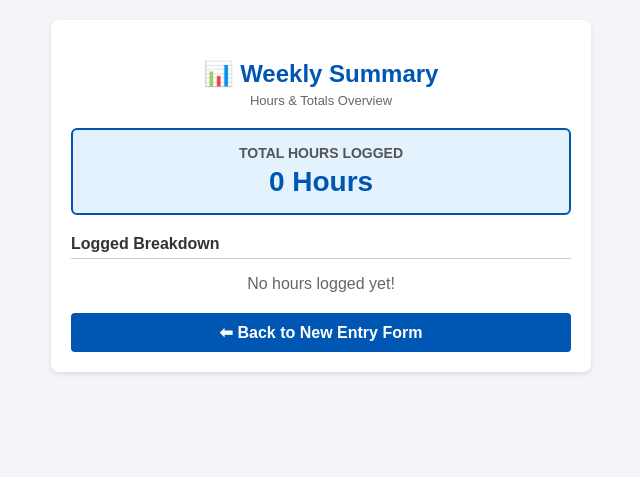
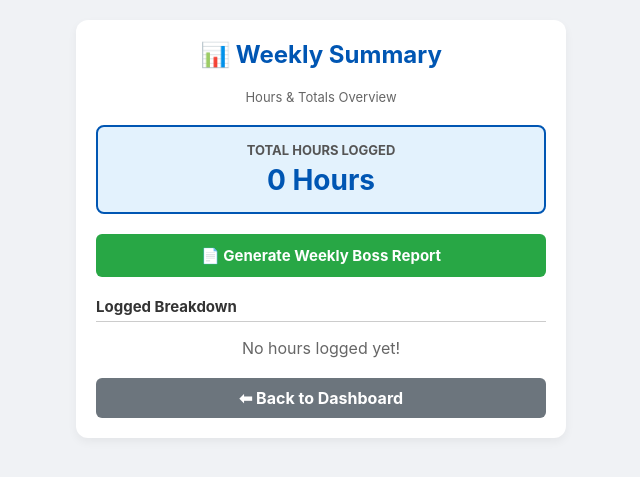
Before and after one commit to jennbonnetta-byte/Pipeline, a Flask app: page /weekly in a window 1280 px wide. Shown: the top 477 px of the page, without its empty margins (319-959 px from the left). Run offline with Flask 3, Linux system fonts and the light colour scheme.

Commit message:
Add Weekly Boss Report page with print and save features

```diff
--- a/app.py
+++ b/app.py
@@ -47,7 +47,6 @@ def home():
 @app.route('/entry', methods=['GET', 'POST'])
 def index():
     if request.method == 'POST':
-        # Single photo input field
         photo_urls = upload_to_cloudinary(request.files.getlist('photos'))
         job = {
             'date': request.form.get('date'),
@@ -76,6 +75,12 @@ def weekly():
     history_data = load_history()
     total_hours = sum(float(re.findall(r"[-+]?\d*\.\d+|\d+", str(j.get('hours', 0)))[0]) if re.findall(r"[-+]?\d*\.\d+|\d+", str(j.get('hours', 0))) else 0 for j in history_data)
     return render_template('weekly.html', history=history_data, total_hours=total_hours)
+
+@app.route('/weekly-report')
+def weekly_report():
+    history_data = load_history()
+    total_hours = sum(float(re.findall(r"[-+]?\d*\.\d+|\d+", str(j.get('hours', 0)))[0]) if re.findall(r"[-+]?\d*\.\d+|\d+", str(j.get('hours', 0))) else 0 for j in history_data)
+    return render_template('weekly_report.html', history=history_data, total_hours=total_hours)
 
 @app.route('/gallery')
 def gallery():
--- a/templates/weekly.html
+++ b/templates/weekly.html
@@ -5,14 +5,15 @@
     <meta name="viewport" content="width=device-width, initial-scale=1.0">
     <title>PipeLine - Weekly Summary</title>
     <style>
-        body { font-family: sans-serif; background: #f4f4f9; margin: 0; padding: 20px; color: #333; }
-        .container { max-width: 500px; margin: auto; background: white; padding: 20px; border-radius: 8px; box-shadow: 0 2px 5px rgba(0,0,0,0.1); }
-        h2 { text-align: center; color: #0056b3; margin-bottom: 5px; }
+        body { font-family: -apple-system, BlinkMacSystemFont, "Segoe UI", Roboto, sans-serif; background: #f0f2f5; margin: 0; padding: 20px; color: #333; }
+        .container { max-width: 450px; margin: auto; background: white; padding: 20px; border-radius: 12px; box-shadow: 0 4px 10px rgba(0,0,0,0.05); }
+        h2 { text-align: center; color: #0056b3; margin-top: 0; }
         .subtitle { text-align: center; color: #666; font-size: 13px; margin-bottom: 20px; }
-        .total-box { background: #e3f2fd; border: 2px solid #0056b3; padding: 15px; text-align: center; border-radius: 6px; margin-bottom: 20px; }
+        .total-box { background: #e3f2fd; border: 2px solid #0056b3; padding: 15px; text-align: center; border-radius: 8px; margin-bottom: 20px; }
         .total-number { font-size: 28px; font-weight: bold; color: #0056b3; margin-top: 5px; }
-        .job-card { background: #f8f9fa; border-left: 4px solid #28a745; padding: 10px; margin-bottom: 10px; border-radius: 4px; font-size: 14px; }
-        .back-btn { display: block; text-align: center; background: #0056b3; color: white; padding: 10px; text-decoration: none; border-radius: 4px; font-weight: bold; margin-top: 20px; }
+        .report-btn { display: block; text-align: center; background: #28a745; color: white; padding: 12px; text-decoration: none; border-radius: 6px; font-weight: bold; margin-bottom: 20px; font-size: 15px; }
+        .job-card { background: #f8f9fa; border-left: 4px solid #28a745; padding: 12px; margin-bottom: 10px; border-radius: 6px; font-size: 14px; }
+        .back-btn { display: block; text-align: center; background: #6c757d; color: white; padding: 10px; text-decoration: none; border-radius: 6px; font-weight: bold; margin-top: 20px; }
     </style>
 </head>
 <body>
@@ -21,11 +22,13 @@
         <div class="subtitle">Hours & Totals Overview</div>
 
         <div class="total-box">
-            <div style="font-size: 14px; color: #555; text-transform: uppercase; font-weight: bold;">Total Hours Logged</div>
+            <div style="font-size: 13px; color: #555; text-transform: uppercase; font-weight: bold;">Total Hours Logged</div>
             <div class="total-number">{{ total_hours }} Hours</div>
         </div>
 
-        <h3 style="font-size: 16px; color: #333; border-bottom: 1px solid #ccc; padding-bottom: 5px;">Logged Breakdown</h3>
+        <a href="/weekly-report" class="report-btn">📄 Generate Weekly Boss Report</a>
+
+        <h3 style="font-size: 15px; color: #333; border-bottom: 1px solid #ccc; padding-bottom: 5px;">Logged Breakdown</h3>
         {% if history %}
             {% for job in history %}
             <div class="job-card">
@@ -37,7 +40,7 @@
             <p style="text-align: center; color: #666;">No hours logged yet!</p>
         {% endif %}
 
-        <a href="/" class="back-btn">⬅ Back to New Entry Form</a>
+        <a href="/" class="back-btn">⬅ Back to Dashboard</a>
     </div>
 </body>
 </html>
```
Also changed, not shown: templates/weekly_report.html (added, +65 -0 lines).
